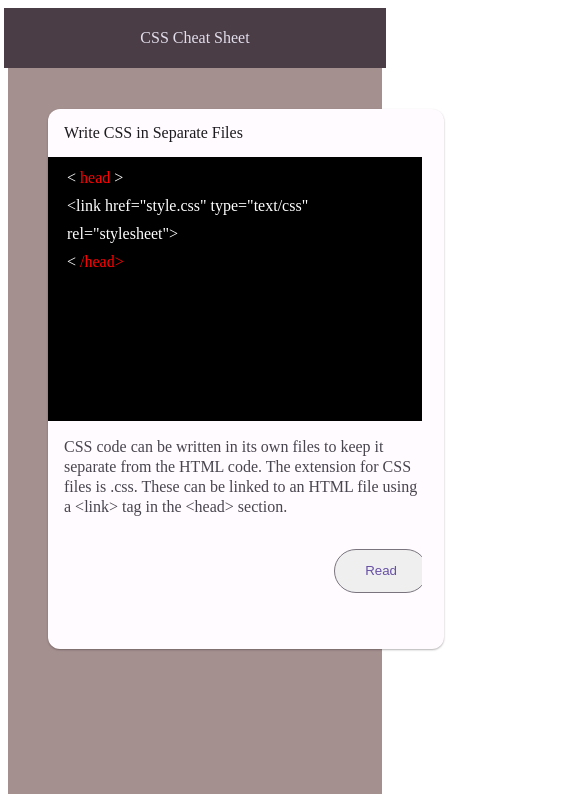
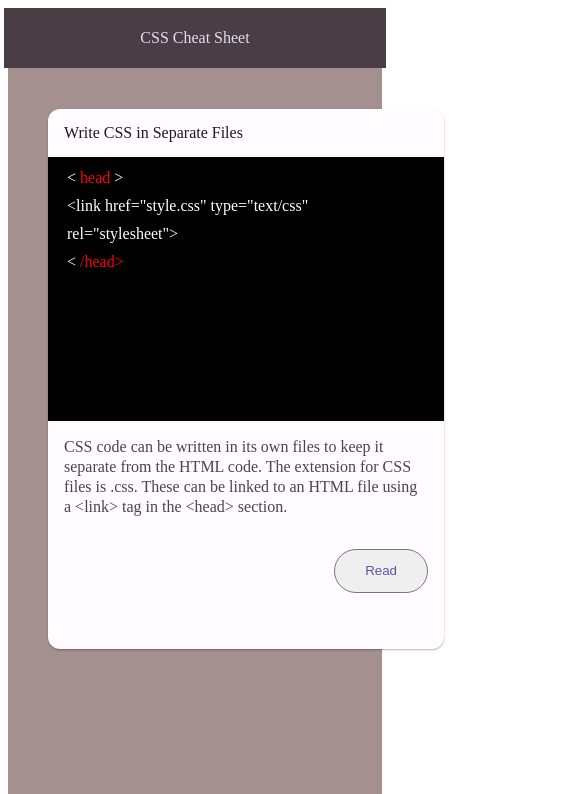
Before and after one commit to zacrify/zacrify.github.io, a plain HTML site: page index.html in a window 390 px wide. Shown: the top 794 px of the page, 585 px wide, since content can reach past the window. Drawn offline with Linux system fonts and the light colour scheme.

Commit message:
Update frame1.css

```diff
--- a/frame1.css
+++ b/frame1.css
@@ -58,7 +58,6 @@
   /* margin-right: 20px;
   margin-top: 10px; */
   border-radius: 12px;
-  width: 369px;
 }
 .frame1-card-elevated {
   top: 0px;
@@ -628,6 +627,6 @@
 @media(max-width: 767px) {
   .frame1-framecardrow {
     flex: 0 0 auto;
-    width: 100%;
+    width: 767px;
   }
 }
```
